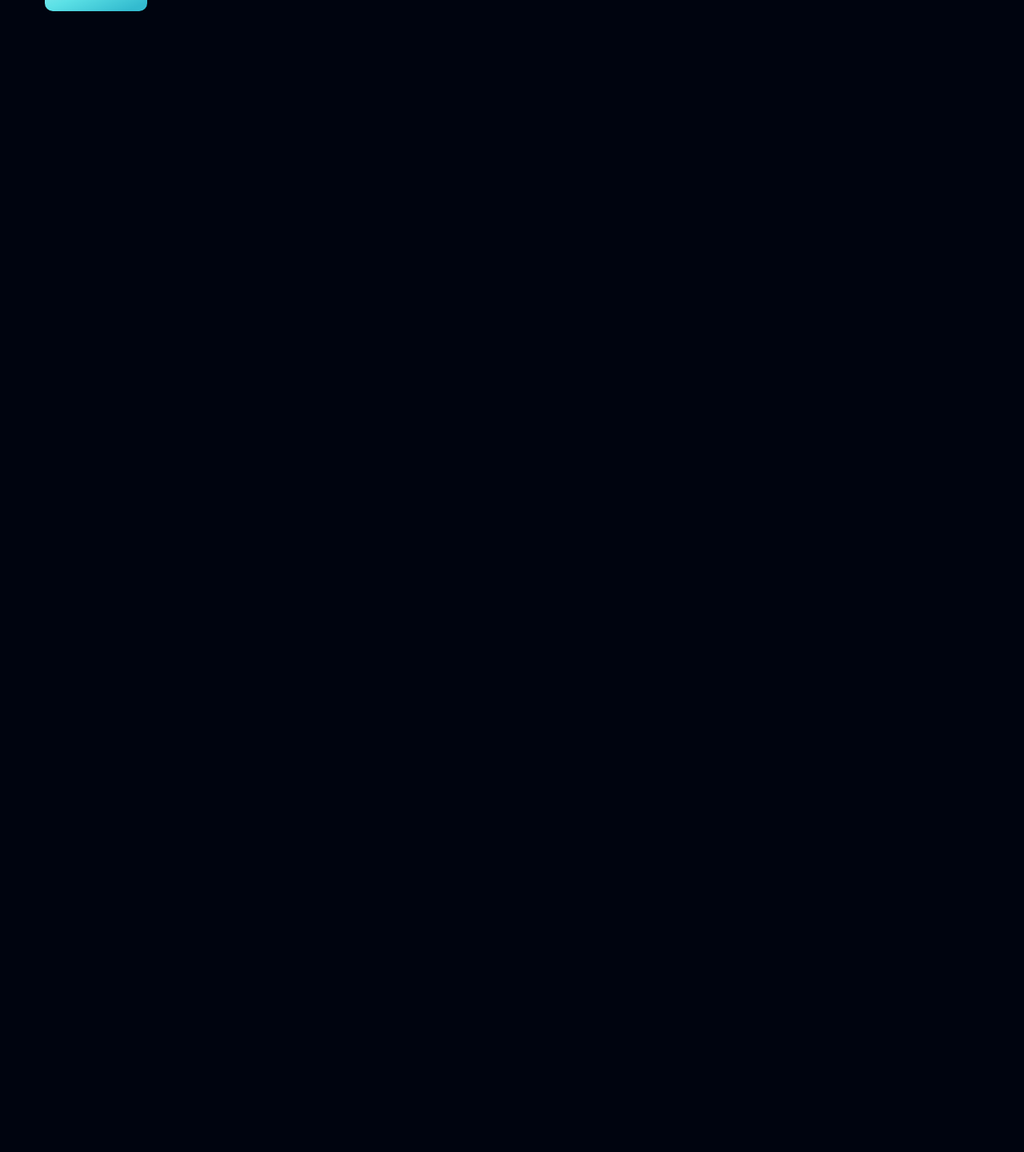
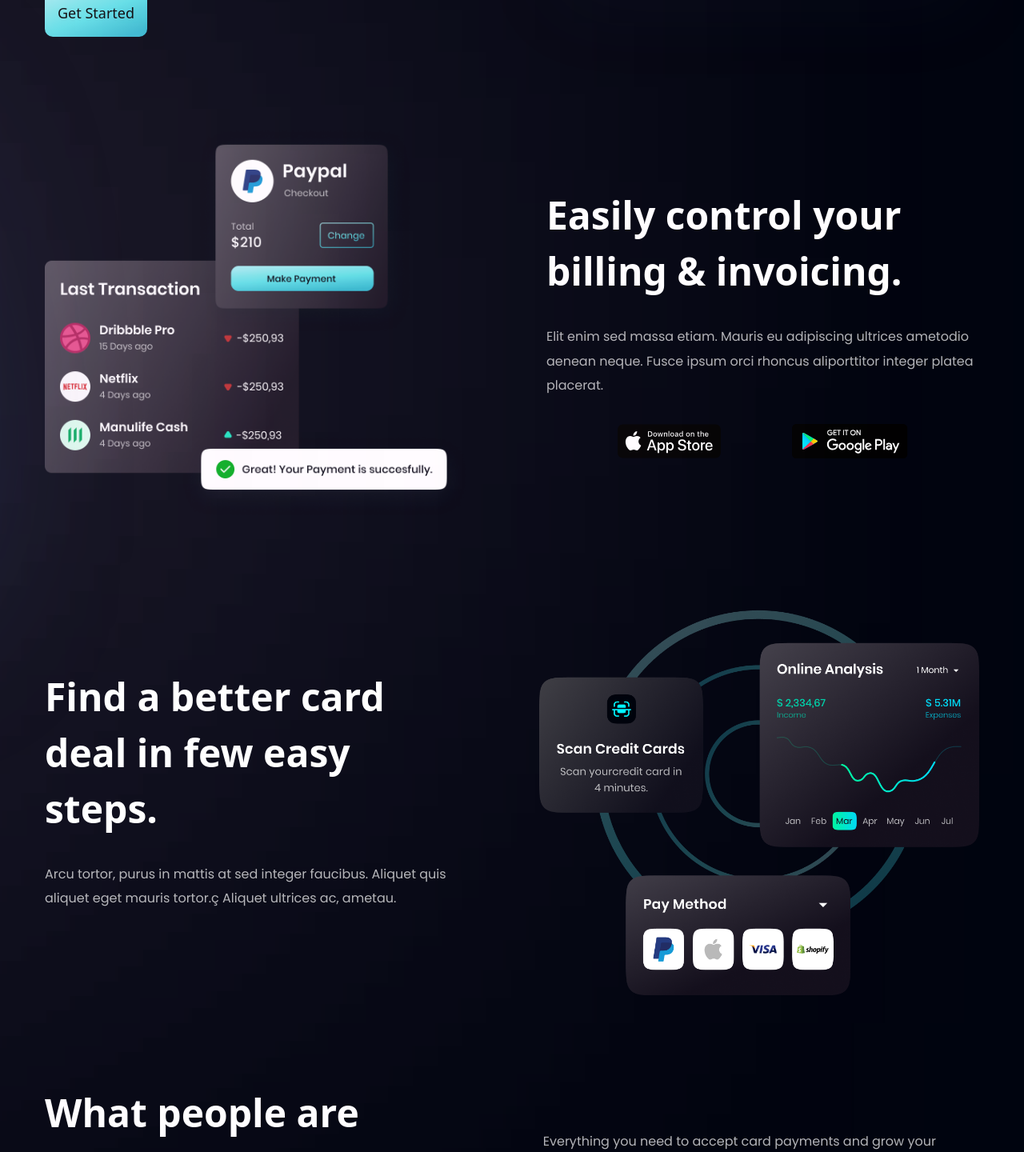
Before and after one commit to Paul1-7/hoobank-landing, a React (Vite) app: page / in a window 1280 px wide. Shown: the part 1330-2770 px from the top of the page at 80% size. Before the commit the page ends 1472 px from the top, so only its background shows below. Built offline with nearby package versions, Linux system fonts and the light colour scheme.

Commit message:
add feedback section

```diff
--- a/src/App.jsx
+++ b/src/App.jsx
@@ -1,6 +1,4 @@
-import Business from './components/Business';
-import Hero from './components/Hero';
-import Stats from './components/Stats';
+import { Billing, Business, CreditCard, Feedback, Hero, Stats } from './components';
 
 function App() {
   return (
@@ -10,6 +8,9 @@
         <Hero />
         <Stats />
         <Business />
+        <Billing />
+        <CreditCard />
+        <Feedback />
       </div>
     </div>
   );
--- /dev/null
+++ b/src/components/Billing.jsx
@@ -0,0 +1,27 @@
+import { apple, bill, google } from '~/assets/imgs';
+
+const Billing = () => {
+  return (
+    <section className={'flex relative flex-col-reverse sm:flex-row sm:gap-24  pb-[7rem] flex-grow items-center'}>
+      <div>
+        <img src={bill} alt="image of billing" className=" w-full" />
+      </div>
+      <div>
+        <h3 className="subtitle pb-8 leading-[4.375rem]">Easily control your billing & invoicing.</h3>
+        <p className="paragraph pb-8">
+          Elit enim sed massa etiam. Mauris eu adipiscing ultrices ametodio aenean neque. Fusce ipsum orci rhoncus
+          aliporttitor integer platea placerat.
+        </p>
+        <div className="flex justify-evenly">
+          <img src={apple} alt="logo of the apple" />
+          <img src={google} alt="logo of the play store" />
+        </div>
+      </div>
+      <div className="w-[30rem] h-[37.5rem] absolute -left-[31.25rem] ss:-left-[35rem] white__gradient"></div>
+      <div className="w-96 h-[37.5rem] absolute -left-[31.25rem] ss:-left-[35rem] blue__gradient"></div>
+      <div className="w-80 h-[37.5rem] absolute -left-[31.25rem] ss:-left-[35rem] pink__gradient"></div>
+    </section>
+  );
+};
+
+export default Billing;
--- a/src/components/CardBusiness.jsx
+++ b/src/components/CardBusiness.jsx
@@ -1,9 +1,8 @@
-import React from 'react';
 import PropTypes from 'prop-types';
 
 const CardBusiness = ({ icon, title, content }) => {
   return (
-    <li className="flex gap-4 items-center feature-card rounded-2xl shadow-sm p-4">
+    <li className="flex gap-4 items-center feature-card rounded-2xl box-shadow p-4">
       <img src={icon} alt="icon of star" className="bg-secondary/10 rounded-full p-2 h-full" />
       <div>
         <h4 className="text-white text-2xl font-semibold">{title}</h4>
--- /dev/null
+++ b/src/components/CardFeedback.jsx
@@ -0,0 +1,25 @@
+import PropTypes from 'prop-types';
+import { quotes } from '~/assets/imgs';
+
+const CardFeedback = ({ data }) => {
+  const { content, name, title, img } = data;
+  return (
+    <div className="flex flex-col gap-8 text-white p-10 rounded-3xl feedback-card ">
+      <img src={quotes} alt="icon of quotes" className="w-10" />
+      <p className="paragraph">{content}</p>
+      <div className="flex gap-4 items-center">
+        <img src={img} alt={`avatar of ${name}`} className="w-12" />
+        <div>
+          <h5 className="text-xl">{name}</h5>
+          <p className=" text-base text-dimWhite">{title}</p>
+        </div>
+      </div>
+    </div>
+  );
+};
+
+CardFeedback.propTypes = {
+  data: PropTypes.object.isRequired,
+};
+
+export default CardFeedback;
--- /dev/null
+++ b/src/components/CreditCard.jsx
@@ -0,0 +1,20 @@
+import { card } from '~/assets/imgs';
+
+const CreditCard = () => {
+  return (
+    <section className={'flex relative flex-col-reverse sm:flex-row sm:gap-24  pb-[7rem] flex-grow items-center'}>
+      <div>
+        <h3 className="subtitle pb-8 leading-[4.375rem]">Find a better card deal in few easy steps.</h3>
+        <p className="paragraph pb-8">
+          Arcu tortor, purus in mattis at sed integer faucibus. Aliquet quis aliquet eget mauris tortor.ç Aliquet
+          ultrices ac, ametau.
+        </p>
+      </div>
+      <div>
+        <img src={card} alt="image of billing" className=" w-full" />
+      </div>
+    </section>
+  );
+};
+
+export default CreditCard;
--- /dev/null
+++ b/src/components/Feedback.jsx
@@ -0,0 +1,22 @@
+import { feedbacks } from '~/constants';
+import CardFeedback from './CardFeedback';
+
+const Feedback = () => {
+  return (
+    <section className={'sm:flex sm:flex-col sm:gap-10 pb-[7rem] flex-grow items-center'}>
+      <div className="sm:flex  items-center">
+        <h3 className="subtitle  leading-[4.375rem] flex-grow pr-16 pb-8 ">What people are saying about us</h3>
+        <p className="paragraph  flex-grow sm:px-10">
+          Everything you need to accept card payments and grow your business anywhere on the planet.
+        </p>
+      </div>
+      <div className="grid-feedback ">
+        {feedbacks.map((feedback) => (
+          <CardFeedback data={feedback} key={feedback.id} />
+        ))}
+      </div>
+    </section>
+  );
+};
+
+export default Feedback;
--- a/src/components/Hero.jsx
+++ b/src/components/Hero.jsx
@@ -3,9 +3,9 @@
 
 const Hero = () => {
   return (
-    <main className=" sm:pt-[9.375rem] flex flex-col sm:block mb-[6rem]">
+    <main className=" sm:pt-[9.375rem] flex flex-col sm:block mb-[8rem]">
       <section>
-        <p className="bg-discount-gradient text-dimWhite rounded-[.625rem] sm:text-lg font-normal p-[2px] inline-block pr-2 ">
+        <p className="bg-discount-gradient box-shadow text-dimWhite rounded-[.625rem] sm:text-lg font-normal p-[2px] inline-block pr-2 ">
           <img src={discount} alt="icon of discount" className="h-full inline-block ml-1" />
           <span>
             <span className="text-white">20% </span>
--- /dev/null
+++ b/src/components/index.js
@@ -0,0 +1,10 @@
+export { default as Billing } from './Billing';
+export { default as Business } from './Business';
+export { default as CardBusiness } from './CardBusiness';
+export { default as CardFeedback } from './CardFeedback';
+export { default as CardStats } from './CardStats';
+export { default as CreditCard } from './CreditCard';
+export { default as Feedback } from './Feedback';
+export { default as GetStarted } from './GetStarted';
+export { default as Hero } from './Hero';
+export { default as Stats } from './Stats';
--- a/src/constants/index.js
+++ b/src/constants/index.js
@@ -55,7 +55,7 @@
   },
 ];
 
-export const feedback = [
+export const feedbacks = [
   {
     id: 'feedback-1',
     content: 'Money is only a tool. It will take you wherever you wish, but it will not replace you as the driver.',
--- a/src/index.css
+++ b/src/index.css
@@ -99,14 +99,6 @@
     box-shadow: var(--card-shadow);
   }
 
-  .feedback-container .feedback-card:last-child {
-    margin-right: 0px;
-  }
-
-  .feedback-card {
-    background: transparent;
-  }
-
   .feedback-card:hover {
     background: var(--black-gradient);
   }
@@ -126,6 +118,12 @@
     filter: blur(750px);
   }
 
+  .grid-feedback {
+    @apply gap-4 justify-between w-full;
+    display: grid;
+    grid-template-columns: repeat(auto-fit, minmax(16rem, 1fr));
+  }
+
   .paragraph {
     @apply font-poppins font-normal text-base leading-[1.9125rem] text-dimWhite;
   }
```
